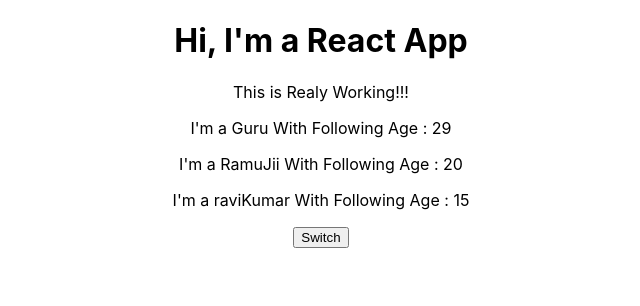
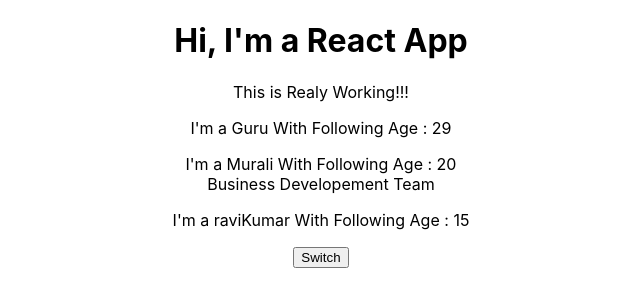
Before and after one commit to GuruBrahmaraju/react_complete_redux, a React (Create React App) app in the folder burger-builder-react/: page / in a window 1280 px wide. Shown: the top 306 px of the page, without its empty margins (319-959 px from the left). Built offline with nearby package versions, Linux system fonts and the light colour scheme.

Commit message:
Done With State Changes on parent to child by using props

```diff
--- a/burger-builder-react/src/App.js
+++ b/burger-builder-react/src/App.js
@@ -8,7 +8,7 @@
     this.state={
       person:[
         {name:"Guru", age:"29"},
-        {name:"RamuJii", age:"20"},
+        {name:"Murali", age:"20"},
         {name:"raviKumar", age:"15"}
       ]
     }
@@ -20,7 +20,7 @@
     this.setState({
       person:[
         {name:"Brahmaraju", age:"29"},
-        {name:"RamuJii", age:"20"},
+        {name:"Krish", age:"20"},
         {name:"raviKumar", age:"55"}
       ]
     })
@@ -32,7 +32,10 @@
       <h1>Hi, I'm a React App</h1>
       <p>This is Realy Working!!!</p>
      <Person name={this.state.person[0].name} age={this.state.person[0].age}/>
-     <Person name={this.state.person[1].name} age={this.state.person[1].age}/>
+     <Person name={this.state.person[1].name}
+              age={this.state.person[1].age}
+              click={this.switchHandler}
+      >Business Developement Team</Person>
      <Person name={this.state.person[2].name} age={this.state.person[2].age}/>
      <button onClick={this.switchHandler}>Switch</button>
 
--- a/burger-builder-react/src/Person/Person.js
+++ b/burger-builder-react/src/Person/Person.js
@@ -1,7 +1,7 @@
 import React from 'react';
 
 const Person = props =>{
-     return <p>I'm a {props.name} With Following Age : {props.age}<br/> {props.children}</p>
+     return <p onClick={props.click}>I'm a {props.name} With Following Age : {props.age}<br/> {props.children}</p>
 }
 
 export default Person;
```
